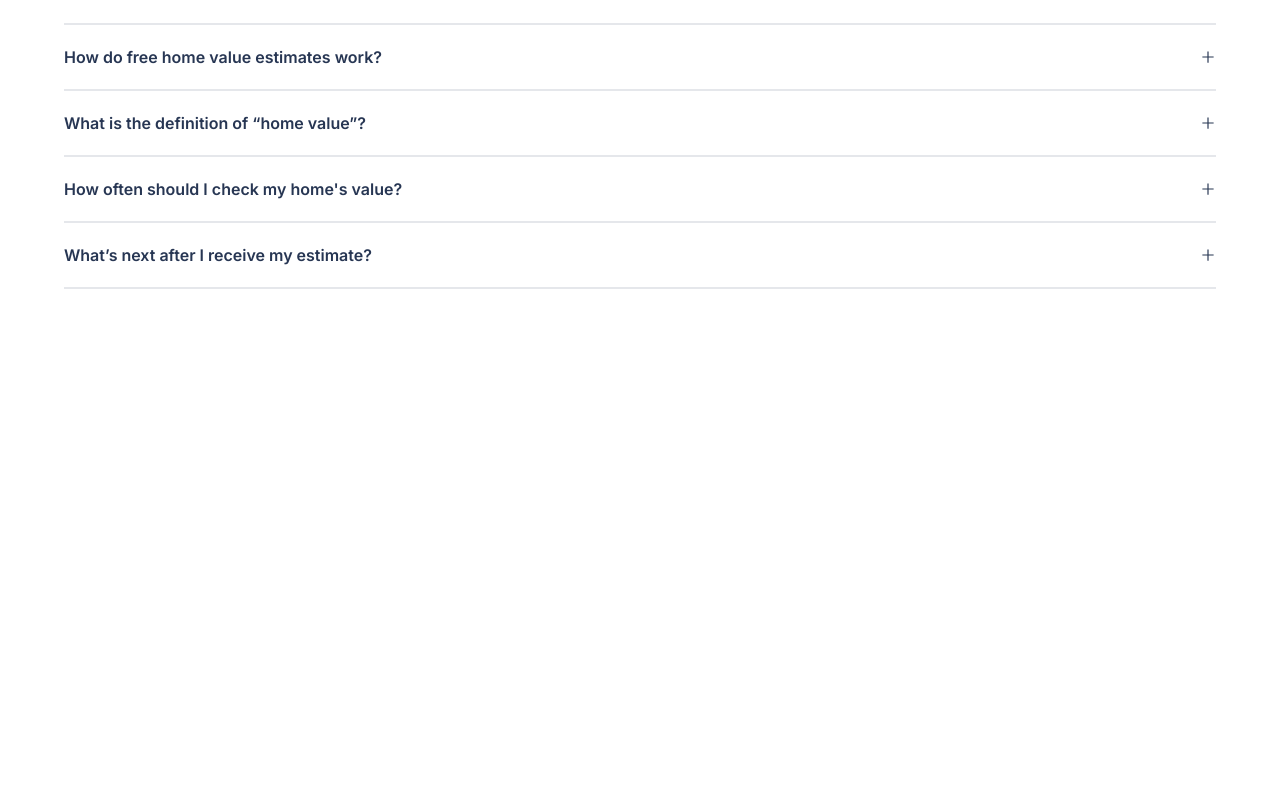
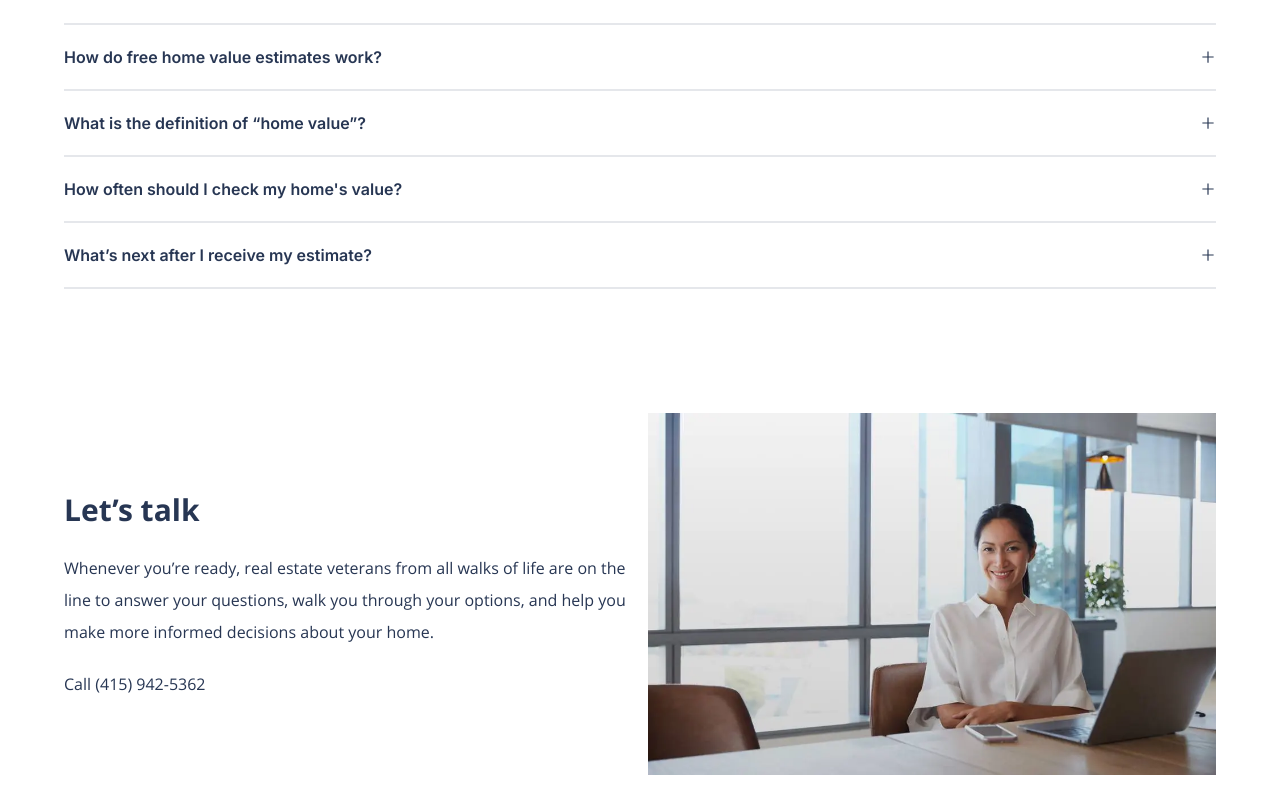
Before and after one commit to Harkanni/real-estate-management-app, a Next.js app: page / in a window 1280 px wide. Shown: the part 3440-4235 px from the top of the page. Before the commit the page ends 3813 px from the top, so only its background shows below. Built offline with nearby package versions, Linux system fonts and the light colour scheme.

Commit message:
lets talk

```diff
--- a/app/page.tsx
+++ b/app/page.tsx
@@ -12,6 +12,7 @@ import HomeValueEstimateInfo from "@/components/HomeValueEstimateInfo";
 import Comparison from "@/components/Comparison";
 import FrequentlyAskedQuestion from "@/components/FrequentlyAskedQuestion";
 import AccordionWrapper from "@/components/AccordionWrapper";
+import LetsTalkComponent from "@/components/LetsTalkComponent";
 
 export default function Home() {
    return (
@@ -59,6 +60,8 @@ export default function Home() {
 
             <AccordionWrapper />
 
+            <LetsTalkComponent />
+
          </MainComponentWrapper>
       </main>
    );
--- a/assets/index.js
+++ b/assets/index.js
@@ -1,8 +1,9 @@
 import hero from './images/hero-desktop.webp'
 import image1 from './images/image1.webp'
 import image2 from './images/image2.webp'
+import image3 from './images/image3.webp'
 
 
 
 
-export { hero, image1, image2 }
+export { hero, image1, image2, image3 }
--- /dev/null
+++ b/components/LetsTalkComponent.tsx
@@ -0,0 +1,32 @@
+import React from 'react'
+import styles from '@/assets/style.module.css'
+import { image3 } from '@/assets'
+import Image from 'next/image'
+
+const LetsTalkComponent = () => {
+   return (
+      <section>
+         <div className={`${styles.evalDiv} flex justify-between items-center font-open gap-4 mt-10 px-16 py-5`}>
+            <div className={`${styles.evalDesc} flex flex-col gap-6 w-[50%]`}>
+               <h1 className={`font-extrabold text-3xl`}>
+                  Let’s talk
+               </h1>
+               <p className='leading-8 font-[400]'>
+                  Whenever you’re ready, real estate veterans from all walks of life are on the line to answer your questions, walk you through your options, and help you make more informed decisions about your home.
+               </p>
+               <a className="link" href="tel:14159425362">Call (415) 942-5362</a>
+            </div>
+
+            <div className={`${styles.evalImg} flex w-[50%]`}>
+               <Image
+                  src={image3}
+                  alt=""
+                  className='w-[100%]'
+               />
+            </div>
+         </div>
+      </section>
+   )
+}
+
+export default LetsTalkComponent
```
Also changed, not shown: assets/images/image3.webp (added).
